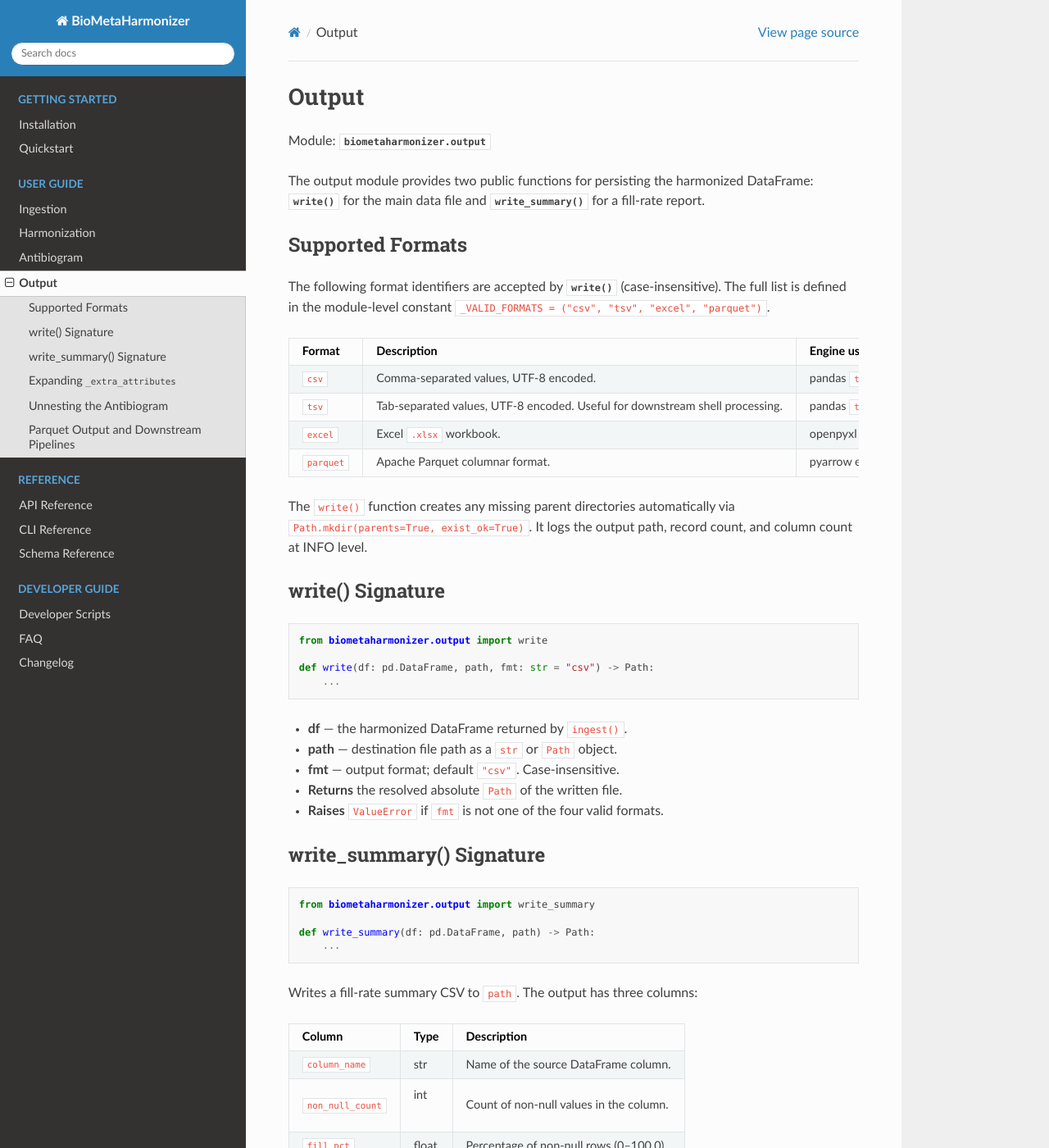
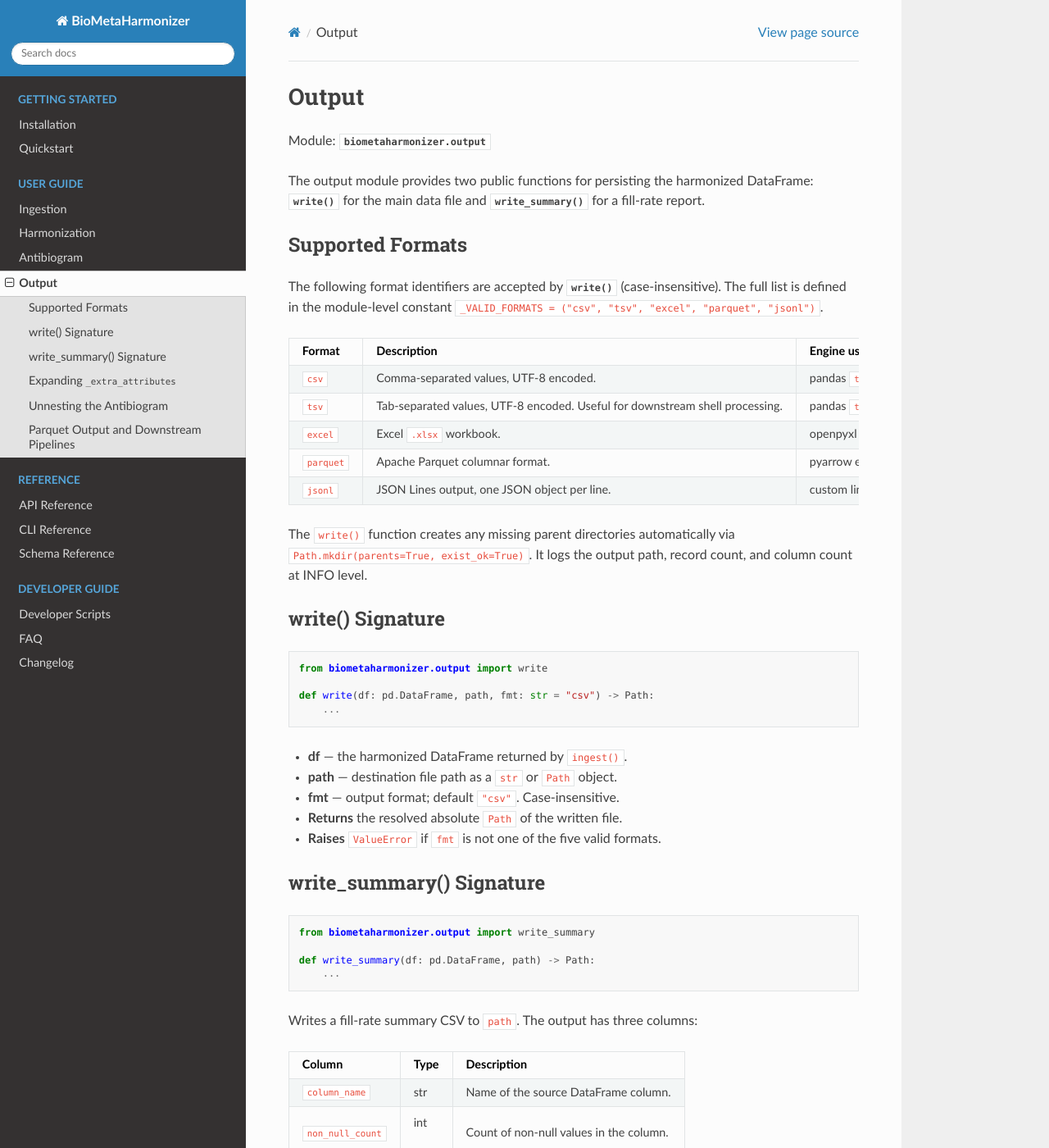
Before and after one commit to rustam-bioinfo/BioMetaHarmonizer, a Sphinx documentation site: the page built from docs/user_guide/output.rst, in a window 1280 px wide and 1400 px high. Shown: the whole window at 82% size. Built offline with Sphinx 7.4.7 and the Read the Docs theme 3.1.0, drawn with Linux system fonts in a browser that asks for light colours.

Commit message:
docs: add jsonl to output guide

```diff
--- a/docs/user_guide/output.rst
+++ b/docs/user_guide/output.rst
@@ -15,7 +15,7 @@ Supported Formats
 
 The following format identifiers are accepted by :func:`~biometaharmonizer.output.write`
 (case-insensitive). The full list is defined in the module-level constant
-``_VALID_FORMATS = ("csv", "tsv", "excel", "parquet")``.
+``_VALID_FORMATS = ("csv", "tsv", "excel", "parquet", "jsonl")``.
 
 .. list-table::
    :header-rows: 1
@@ -35,6 +35,9 @@ The following format identifiers are accepted by :func:`~biometaharmonizer.outpu
    * - ``parquet``
      - Apache Parquet columnar format.
      - pyarrow engine
+   * - ``jsonl``
+     - JSON Lines output, one JSON object per line.
+     - custom line writer using ``json.dumps``
 
 The ``write()`` function creates any missing parent directories automatically
 via ``Path.mkdir(parents=True, exist_ok=True)``. It logs the output path,
@@ -54,7 +57,7 @@ write() Signature
 - **path** — destination file path as a ``str`` or ``Path`` object.
 - **fmt** — output format; default ``"csv"``. Case-insensitive.
 - **Returns** the resolved absolute ``Path`` of the written file.
-- **Raises** ``ValueError`` if ``fmt`` is not one of the four valid formats.
+- **Raises** ``ValueError`` if ``fmt`` is not one of the five valid formats.
 
 write_summary() Signature
 --------------------------
```
